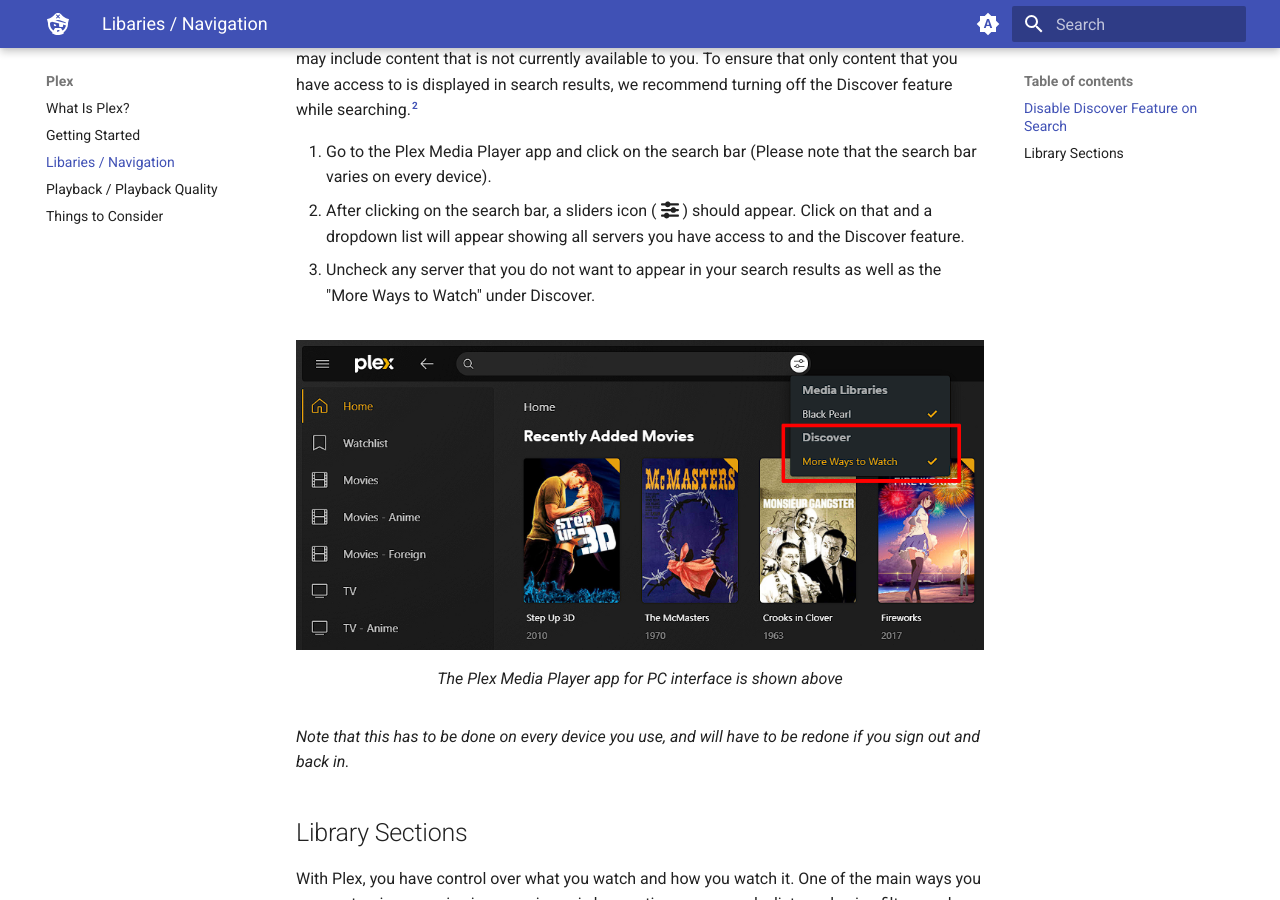
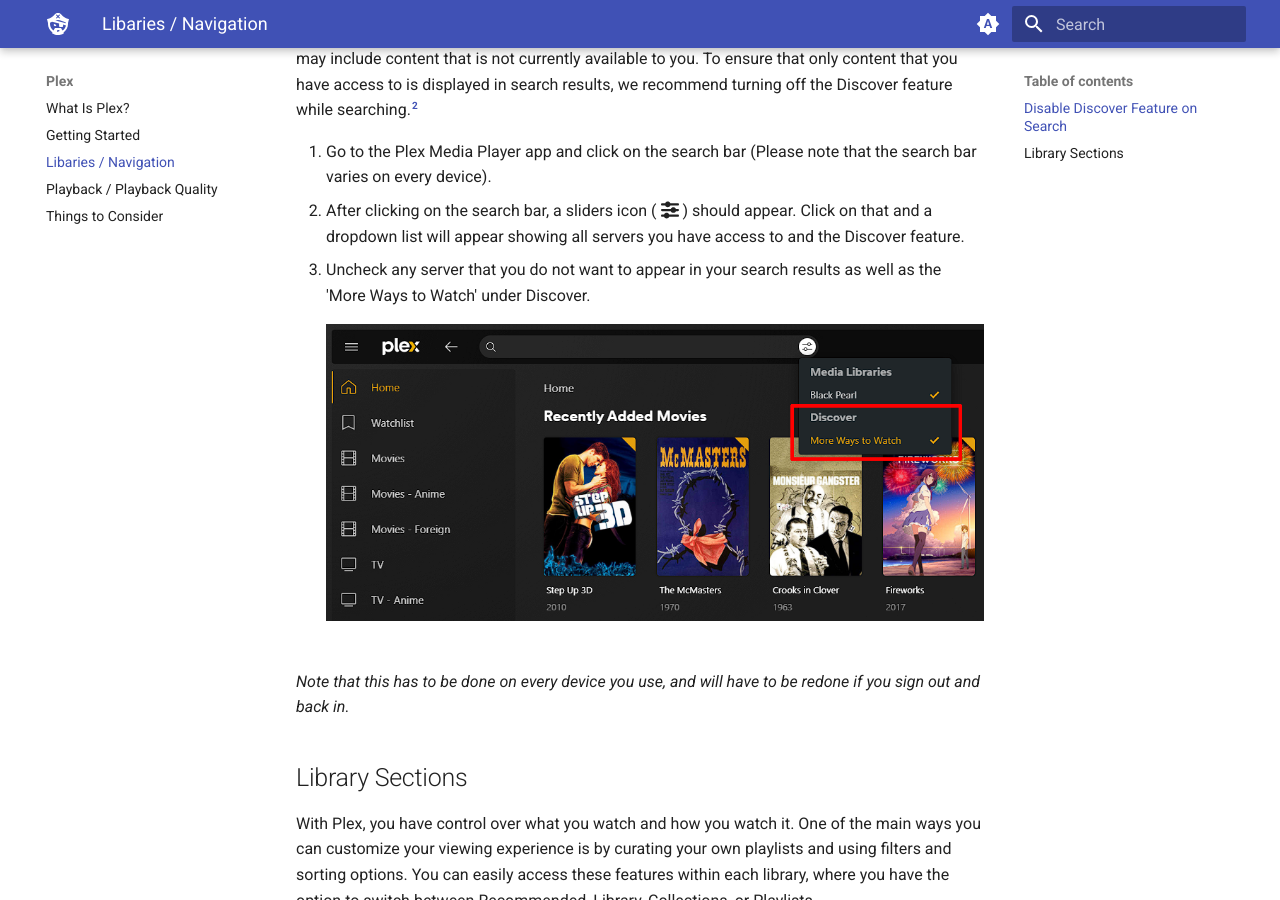
Before and after one commit to neomedia6989/docs-2, an MkDocs documentation site: the page built from docs/plex/libraries.md, in a window 1280 px wide and 900 px high, scrolled down 754 px. Built offline with MkDocs 1.6.1 and Material for MkDocs 9.7.7, drawn with Linux system fonts in a browser that asks for light colours.

Commit message:
Update libraries.md

```diff
--- a/docs/plex/libraries.md
+++ b/docs/plex/libraries.md
@@ -12,12 +12,12 @@
 
 1. Go to the Plex Media Player app and click on the search bar (Please note that the search bar varies on every device).
 2. After clicking on the search bar, a sliders icon ( :fontawesome-solid-sliders: ) should appear. Click on that and a dropdown list will appear showing all servers you have access to and the Discover feature.
-3. Uncheck any server that you do not want to appear in your search results as well as the "More Ways to Watch" under Discover.
+3. Uncheck any server that you do not want to appear in your search results as well as the 'More Ways to Watch' under Discover.
 
-<figure markdown>
-![(../media/discover_search.png "Uncheck More Ways to Watch")](https://docs.blackbeard.media/media/discover_search.png){ width=750 }
-    <figcaption>The Plex Media Player app for PC interface is shown above</figcaption>
-</figure>
+    <figure markdown>
+    ![(../media/discover_search.png "Uncheck More Ways to Watch")](https://docs.blackbeard.media/media/discover_search.png){ width=750 }
+        <figcaption></figcaption>
+    </figure>
 
 *Note that this has to be done on every device you use, and will have to be redone if you sign out and back in.*
 
```
